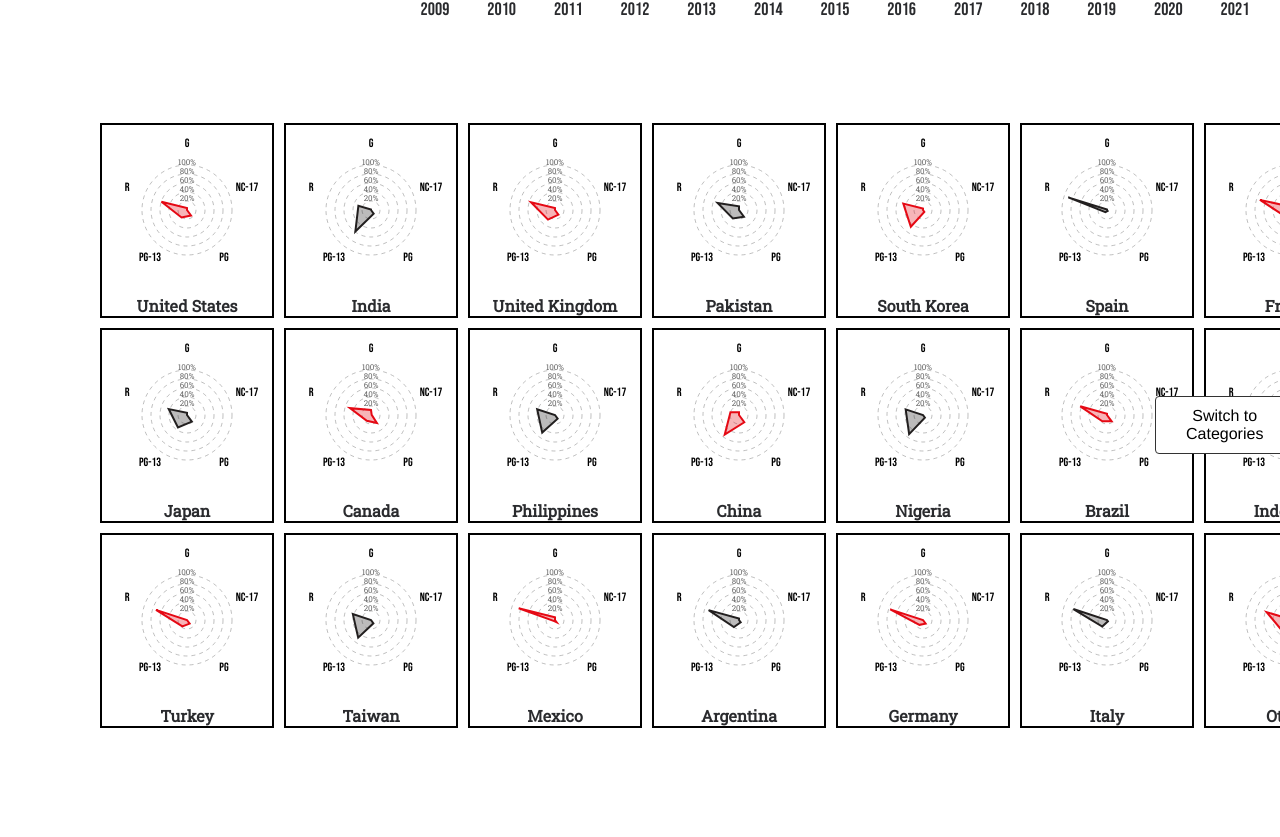
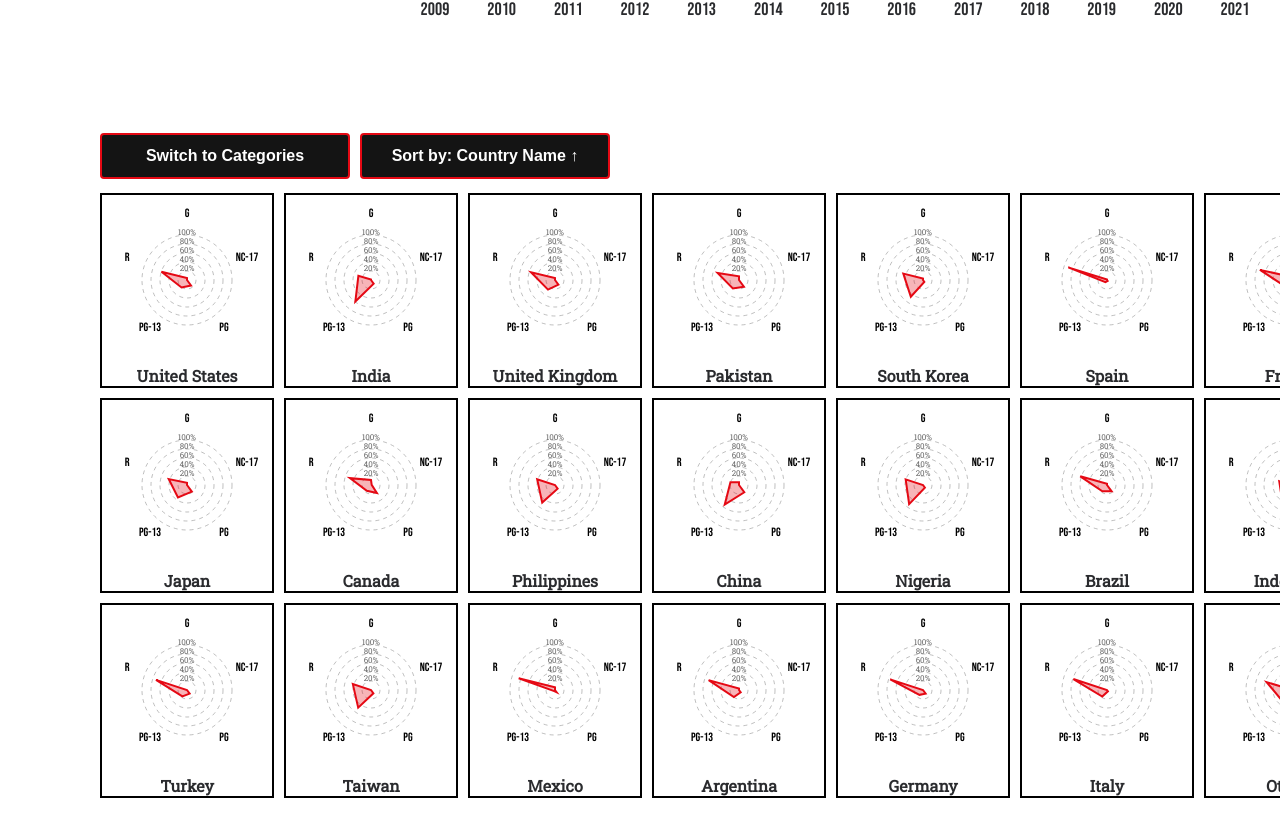
Before and after one commit to iTzxMigz/INF8808-H25-projet-20, a website built with Parcel: page src/index.html in a window 1280 px wide. Shown: the part 1401-2238 px from the top of the page. Built offline with nearby package versions, Linux system fonts and the light colour scheme; files whose address does not match are found by name.

Commit message:
ajout de modif et commencement d'un triage des multiples-charts

```diff
--- a/src/assets/style.css
+++ b/src/assets/style.css
@@ -39,23 +39,6 @@ svg {
     background-color: #ffffff;
 }
 
-button {
-    padding: 10px 30px;
-    color: #000;
-    background-color: #fff;
-    border: 1px solid #333;
-    border-radius: 4px;
-    cursor: pointer;
-    outline: 0;
-    font-family: 'Helvetica', 'sans-serif';
-    font-size: 16px;
-}
-
-button:hover, button:active {
-	background:linear-gradient(to bottom, #f6f6f6 5%, #ffffff 100%);
-	background-color:#f6f6f6;
-}
-
 .header {
     display:flex;
     justify-content: space-between;
@@ -69,10 +52,68 @@ button:hover, button:active {
 
 .viz-container{
     display:flex;
+    flex-direction: column;
     padding: 40px 100px;
     align-items: center;
 }
 
+/* Dropdown Button */
+
+/* The container <div> - needed to position the dropdown content */
+.dropdown {
+    position: relative;
+    display: inline-block;
+    padding-bottom: 4px;
+  }
+
+.toolbar-btn {
+width: 250px;
+background-color: #141414;
+color: white;
+border: 2px solid #e50914;
+padding: 12px 16px;
+font-weight: bold;
+cursor: pointer;
+border-radius: 4px;
+transition: background-color 0.2s ease;
+font-size: 16px;
+}
+
+.toolbar-btn:hover {
+    background-color: #e50914;
+    color: white;
+    border: 2px solid #141414;
+}
+
+/* Dropdown content */
+.dropdown-content {
+    display: none;
+    position: absolute;
+    background-color: #141414;
+    border: 1px solid #e50914;
+    min-width: 250px;
+    z-index: 1;
+    border-radius: 4px;
+    margin-top: 4px;
+  }
+
+  /* Dropdown options */
+  .dropdown-option {
+    color: white;
+    padding: 12px 16px;
+    font-weight: 500;
+    cursor: pointer;
+    transition: background-color 0.2s ease;
+  }
+
+  .dropdown-option:hover {
+    background-color: #e50914;
+    color: white;
+  }
+
+  .dropdown-option:active {
+    background-color: #b20710; /* Netflix deep red on click */
+  }
 /* .graph {
     width: 100%;
     height: 100%;
--- a/src/index.js
+++ b/src/index.js
@@ -30,8 +30,8 @@ import * as heatmap from './scripts/heatmap.js'
     let radarObject = preproc.preprocessRadarChart(movies, categoriesList);
     let dataRadarChartAge = preproc.prepareRadarChartData(radarObject.radarAgeCert, "ageCert");
     let dataRadarChartCat = preproc.prepareRadarChartData(radarObject.radarCategories, "");
+    radarChart.createChangingModeButton(dataRadarChartAge, dataRadarChartCat);
     radarChart.drawMultipleRadarCharts(dataRadarChartAge, true);
-    radarChart.createChangingModeButton(dataRadarChartAge, dataRadarChartCat);
 
   });
 
--- a/src/scripts/radar-chart.js
+++ b/src/scripts/radar-chart.js
@@ -1,10 +1,62 @@
 export function createChangingModeButton(dataRadarChartAge, dataRadarChartCat) {
     let isAgeCertMode = true;
-    d3.select('#viz-container-3')
-       .insert('button', "first-child")
+    let currentSort = 'country';
+    let ascending = true;
+    const div = d3.select('#viz-container-3')
+      .insert('div', function() { return this.firstChild; })
+      .style('width', '100%')
+      .style('margin','10px 0px')
+
+      div.append('button')
       .attr('id','radar-toggle-btn')
-          .style('font-size', '16px')
+      .attr('class', 'toolbar-btn')
+      .style('margin-right', '10px')
       .text('Switch to Categories');
+
+      const dropdown = div.append('div')
+        .attr('class', 'dropdown')
+
+      dropdown.append('button')
+        .attr('id', 'dropdown-btn')
+        .attr('class', 'toolbar-btn')
+        .text(getSortLabel(currentSort, ascending))
+        .on('click', function () {
+          ascending = !ascending;
+          d3.select(this).text(getSortLabel(currentSort, ascending));
+        });
+
+    const dropdownContent = dropdown.append('div')
+    .attr('id', 'dropdown-content')
+    .attr('class', 'dropdown-content')
+    .style('display', 'none');
+
+
+    [
+      { label: 'Country Name', value: 'country' },
+      { label: 'Total Value', value: 'total' },
+      { label: 'First Axis', value: 'axis0' }
+    ].forEach(option => {
+      dropdownContent.append('p')
+        .attr('class', 'dropdown-option')
+        .text(option.label)
+        .on('click', () => {
+          currentSort = option.value;
+          // Ferme le menu après sélection
+          d3.select('#dropdown-content').style('display', 'none');
+          d3.select('#dropdown-btn').text(getSortLabel(currentSort, ascending));
+        });
+    });
+
+
+    // Toggle menu visibility on click
+    d3.select('.dropdown')
+      .on('mouseenter', () => {
+        d3.select('#dropdown-content').style('display', 'block');
+      })
+      .on('mouseleave', () => {
+        d3.select('#dropdown-content').style('display', 'none');
+      });
+
         d3.select("#radar-toggle-btn").on("click", () => {
           isAgeCertMode = !isAgeCertMode;
 
@@ -14,21 +66,19 @@ export function createChangingModeButton(dataRadarChartAge, dataRadarChartCat) {
           const data = isAgeCertMode ? dataRadarChartAge : dataRadarChartCat;
           drawMultipleRadarCharts(data, isAgeCertMode);
         });
-
 }
 
  export function drawMultipleRadarCharts(data, isAgeCert) {
     const width = 170, height = 170, padding = 40;
     const radius = Math.min(width, height) / 2 - padding;
     const levels = 5;
-    const color = ['#E50914', '#221F1F'];
+    const color = '#E50914';
     const maxValue = 100;
 
     const container = d3.select("#graph-3");
 
     const countryGroups = container.selectAll(".container-radar")
       .data(data, d => d.country);
-    console.log(data);
     // ====== ENTER ======
     const countryEnter = countryGroups.enter()
       .append("div")
@@ -112,14 +162,24 @@ export function createChangingModeButton(dataRadarChartAge, dataRadarChartCat) {
         enter => enter.append("polygon")
           .attr("class", "radar-shape")
           .attr("points", points.map(d => d.join(",")).join(" "))
-          .style("stroke", color[index % 2])
+          .style("stroke", color)
           .style("stroke-width", 2)
-          .style("fill", color[index % 2])
+          .style("fill", color)
           .style("fill-opacity", 0.3),
         update => update.transition().duration(800)
           .attr("points", points.map(d => d.join(",")).join(" "))
-          .style("stroke", color[index % 2])
-          .style("fill", color[index % 2])
+          .style("stroke", color)
+          .style("fill", color)
       );
     });
  }
+
+ function getSortLabel(sortType, ascending) {
+  const labelMap = {
+    country: "Country Name",
+    total: "Total Value",
+    axis0: "First Axis"
+  };
+  const arrow = ascending ? "↑" : "↓";
+  return `Sort by: ${labelMap[sortType]} ${arrow}`;
+}
--- a/src/scripts/stack-barchart.js
+++ b/src/scripts/stack-barchart.js
@@ -4,8 +4,12 @@ export function drawStackedBarChart(data) {
         .attr("width", width)
         .attr("height", height);
 
+    const minYear = d3.min(data, d => d.year);
+    const maxYear = d3.max(data, d => d.year);
+
+    const allYears = d3.range(minYear, maxYear + 1);
     const x = d3.scaleBand()
-        .domain(data.map(d => d.year))
+        .domain(allYears)
         .range([margin.left, width - margin.right])
         .padding(0.2);
 
```
Lines whose indentation alone changed are shown as unchanged.
